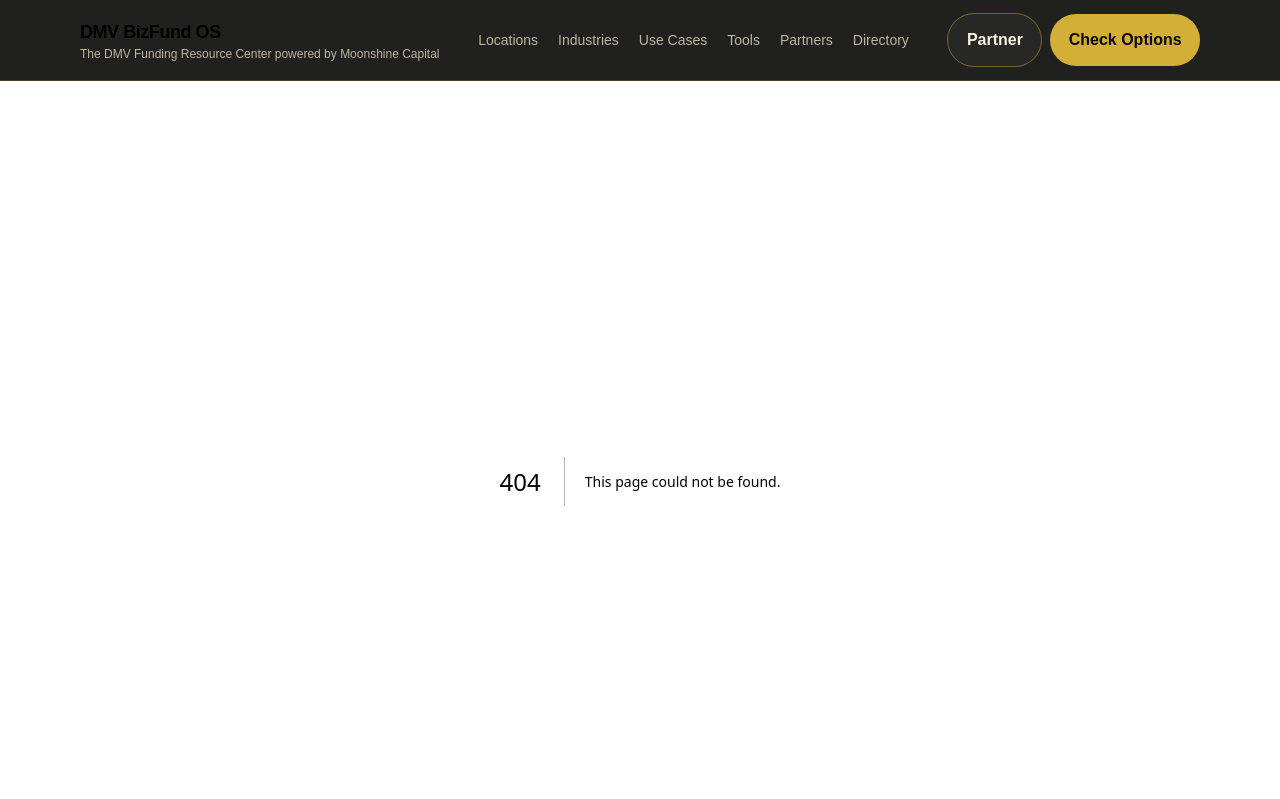
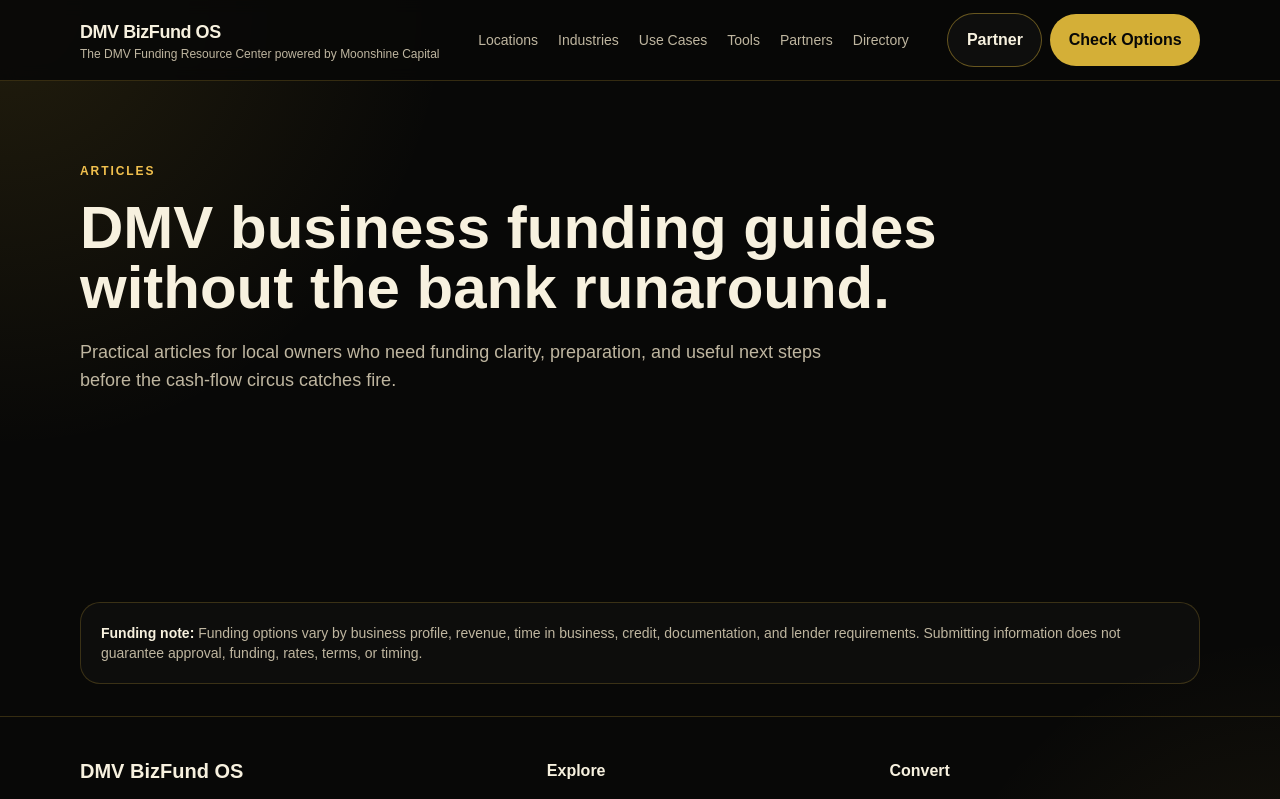
Before and after one commit to JFeimster/dmv-bizfund-os, a Next.js app: page /articles in a window 1280 px wide. Before the commit this address had no page. Shown: the top 799 px of the page. Built offline with nearby package versions, Linux system fonts and the light colour scheme.

Commit message:
Add articles index page

```diff
--- /dev/null
+++ b/app/articles/page.tsx
@@ -0,0 +1,29 @@
+import ArticleCard from "@/components/ArticleCard";
+import ComplianceNote from "@/components/ComplianceNote";
+import PageHeader from "@/components/PageHeader";
+import { getArticles } from "@/lib/articles";
+import { createMetadata } from "@/lib/seo";
+
+export const metadata = createMetadata({
+  title: "DMV Business Funding Articles",
+  description: "Business funding articles, guides, and practical next steps for DMV business owners and referral partners.",
+  path: "/articles"
+});
+
+export default function ArticlesPage() {
+  const articles = getArticles();
+
+  return (
+    <>
+      <PageHeader
+        eyebrow="Articles"
+        title="DMV business funding guides without the bank runaround."
+        description="Practical articles for local owners who need funding clarity, preparation, and useful next steps before the cash-flow circus catches fire."
+      />
+      <section className="container grid gap-5 py-12 md:grid-cols-2 lg:grid-cols-3">
+        {articles.map((article) => <ArticleCard article={article} key={article.slug} />)}
+      </section>
+      <ComplianceNote />
+    </>
+  );
+}
```
